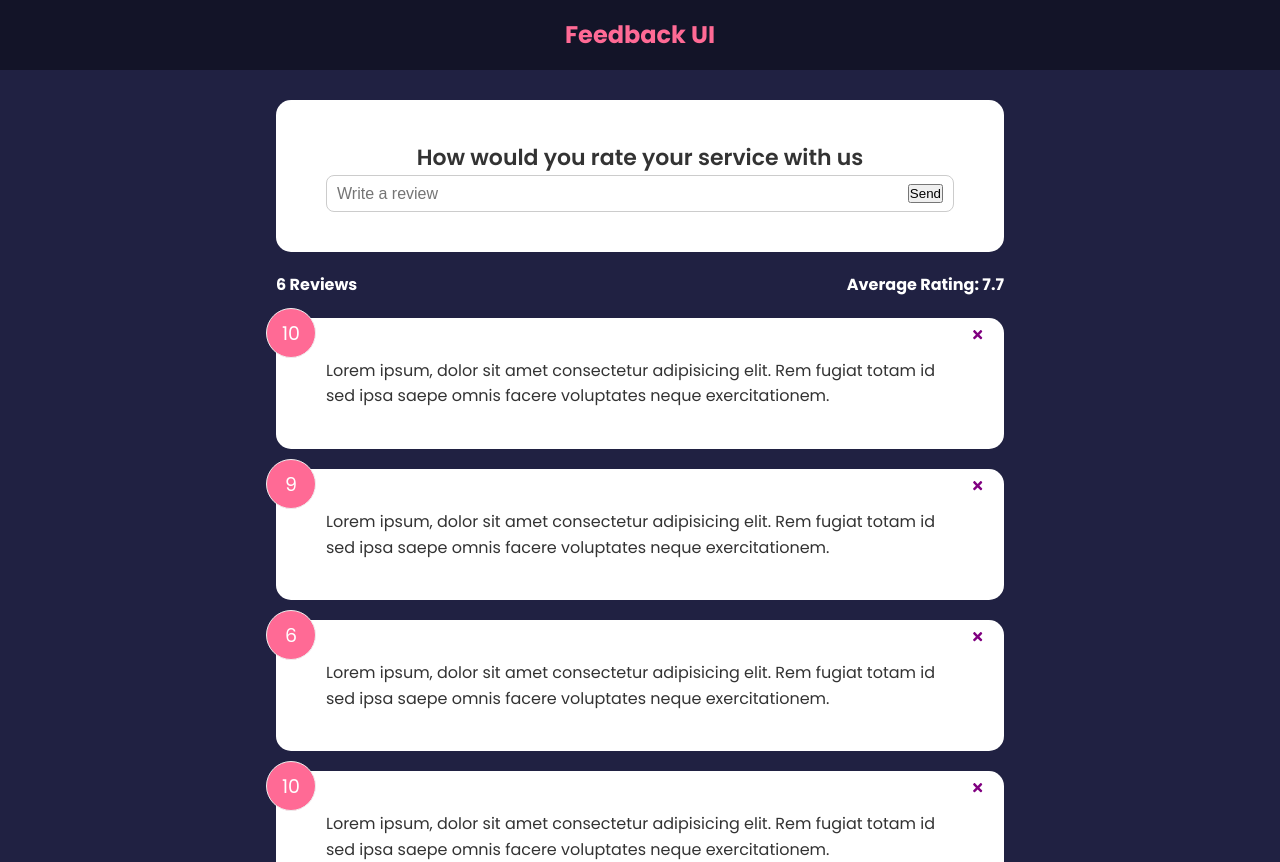
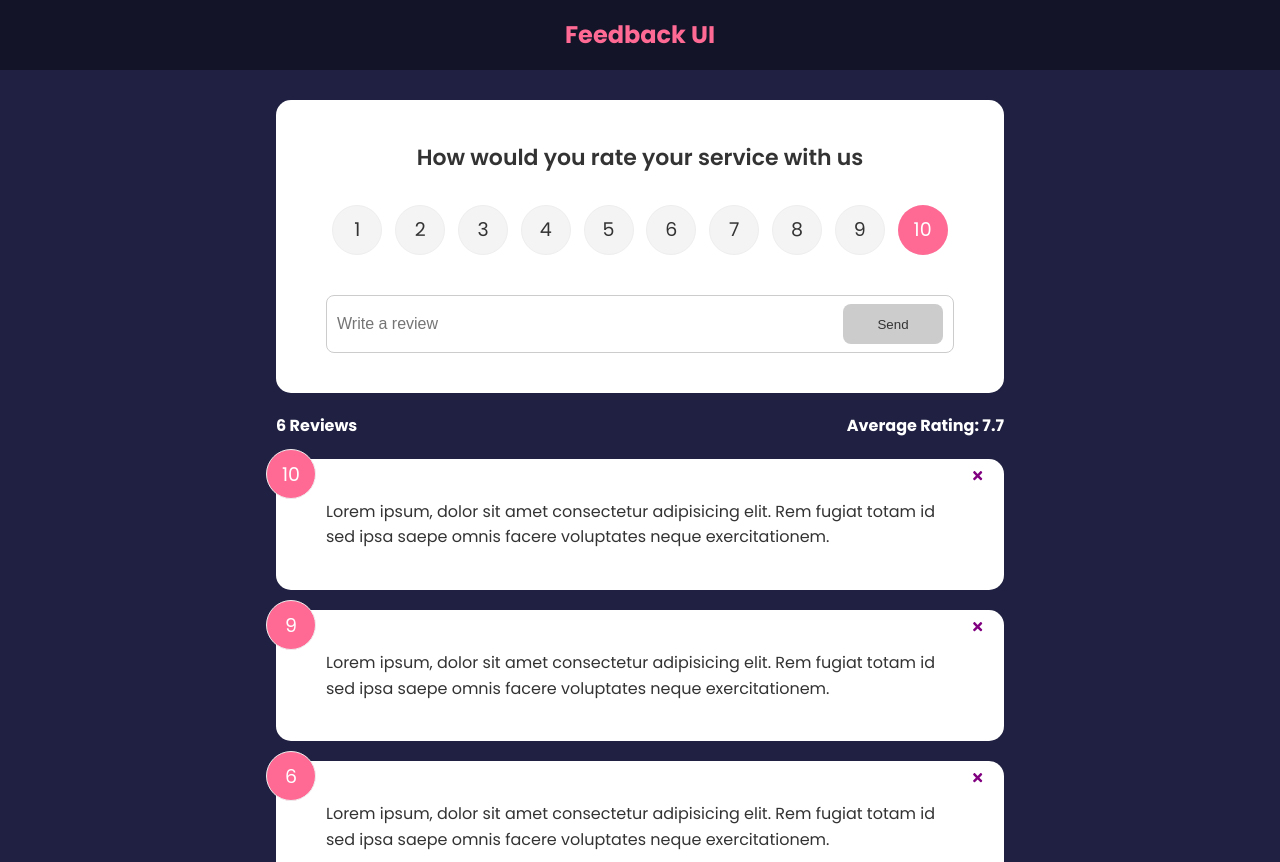
Before and after one commit to ruphert/ReactApps, a React (Create React App) app in the folder feedbacker/: page / in a window 1280 px wide. Shown: the top 862 px of the page. Built offline with nearby package versions, Linux system fonts and the light colour scheme.

Commit message:
created button and ratingselect component

```diff
--- a/feedbacker/src/components/FeedbackForm.jsx
+++ b/feedbacker/src/components/FeedbackForm.jsx
@@ -1,10 +1,26 @@
 import { useState } from "react";
 import Card from "./shared/Card";
+import Button from "./shared/Button";
+import RatingSelect from "./RatingSelect";
 
 function FeedbackForm() {
-  const { text, setText } = useState("");
+  const [text, setText] = useState("");
+  const [rating, setRating] = useState(10);
+  const [btnDisabled, setBtnDisabled] = useState(true);
+  const [message, setMessage] = useState("");
 
   const handleTextChange = (e) => {
+    if (text === "") {
+      setBtnDisabled(true);
+      setMessage(null);
+    } else if (text !== "" && text.trim().length <= 10) {
+      setMessage("Text must be at least 10 characters");
+      setBtnDisabled(true);
+    } else {
+      setMessage(null);
+      setBtnDisabled(false);
+    }
+
     setText(e.target.value);
   };
 
@@ -12,6 +28,7 @@
     <Card>
       <form>
         <h2>How would you rate your service with us</h2>
+        <RatingSelect select={setRating} selected={rating} />
         <div className="input-group">
           <input
             onChange={handleTextChange}
@@ -19,8 +36,12 @@
             placeholder="Write a review"
             value={text}
           />
-          <button type="submit">Send</button>
+          <Button type="submit" isDisabled={btnDisabled}>
+            Send
+          </Button>
         </div>
+
+        {message && <div className="message">{message}</div>}
       </form>
     </Card>
   );
--- /dev/null
+++ b/feedbacker/src/components/RatingSelect.jsx
@@ -0,0 +1,26 @@
+import { useState } from "react";
+
+function RatingSelect({ select, selected }) {
+  const handleChange = (e) => {
+    select(+e.currentTarget.value);
+  };
+  return (
+    <ul className="rating">
+      {Array.from({ length: 10 }, (_, i) => (
+        <li key={`rating-${i + 1}`}>
+          <input
+            type="radio"
+            id={`num${i + 1}`}
+            name="rating"
+            value={i + 1}
+            onChange={handleChange}
+            checked={selected === i + 1}
+          />
+          <label htmlFor={`num${i + 1}`}>{i + 1}</label>
+        </li>
+      ))}
+    </ul>
+  );
+}
+
+export default RatingSelect;
--- /dev/null
+++ b/feedbacker/src/components/shared/Button.jsx
@@ -0,0 +1,24 @@
+import PropTypes from "prop-types";
+
+function Button({ children, version, type, isDisabled }) {
+  return (
+    <button type={type} disabled={isDisabled} className={`btn btn-${version}`}>
+      {children}
+    </button>
+  );
+}
+
+Button.defaultProps = {
+  version: "primary",
+  type: "button",
+  isDisabled: false,
+};
+
+Button.propTypes = {
+  children: PropTypes.node.isRequired,
+  version: PropTypes.string,
+  type: PropTypes.string,
+  isDisabled: PropTypes.bool,
+};
+
+export default Button;
```
